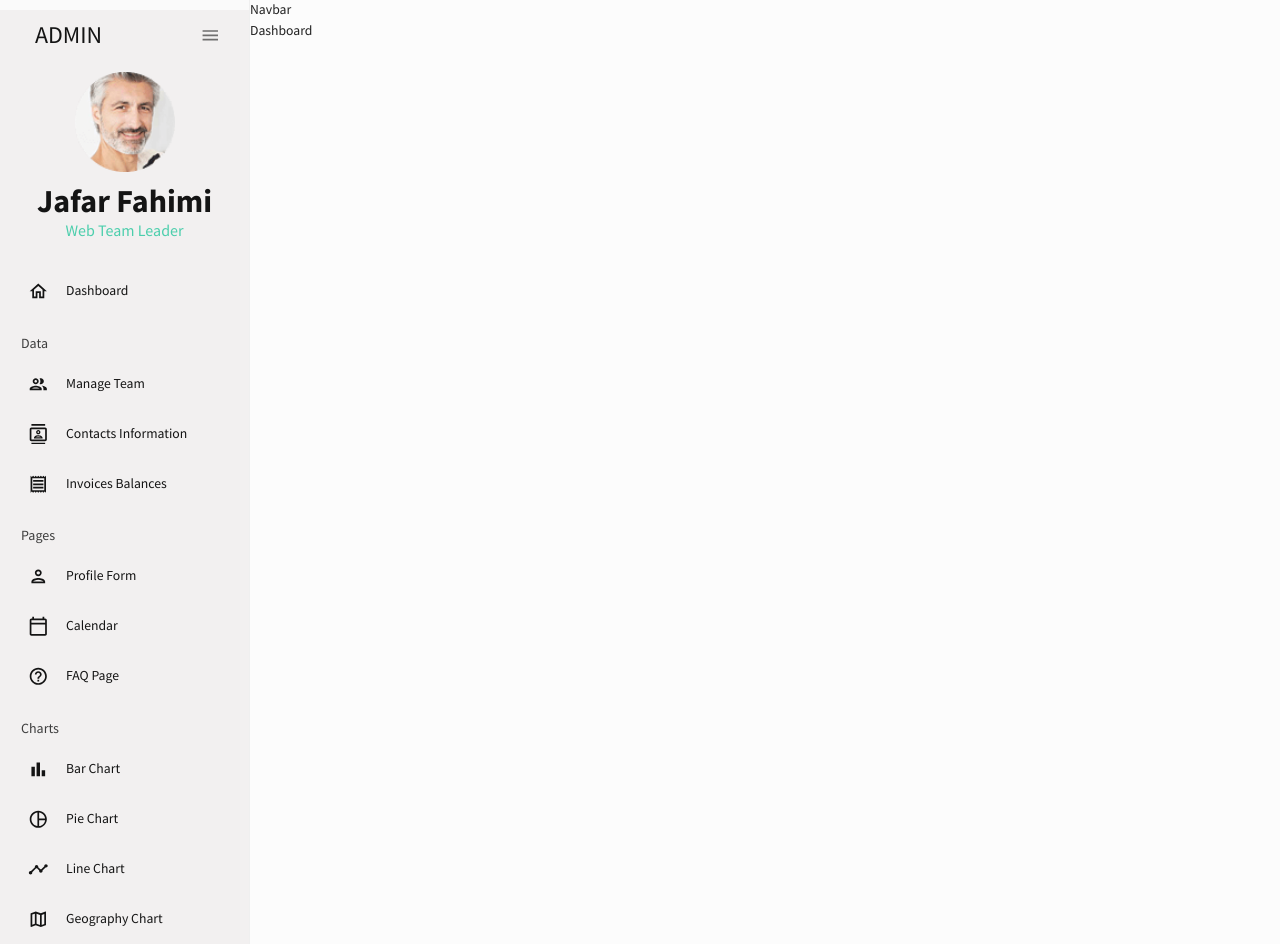
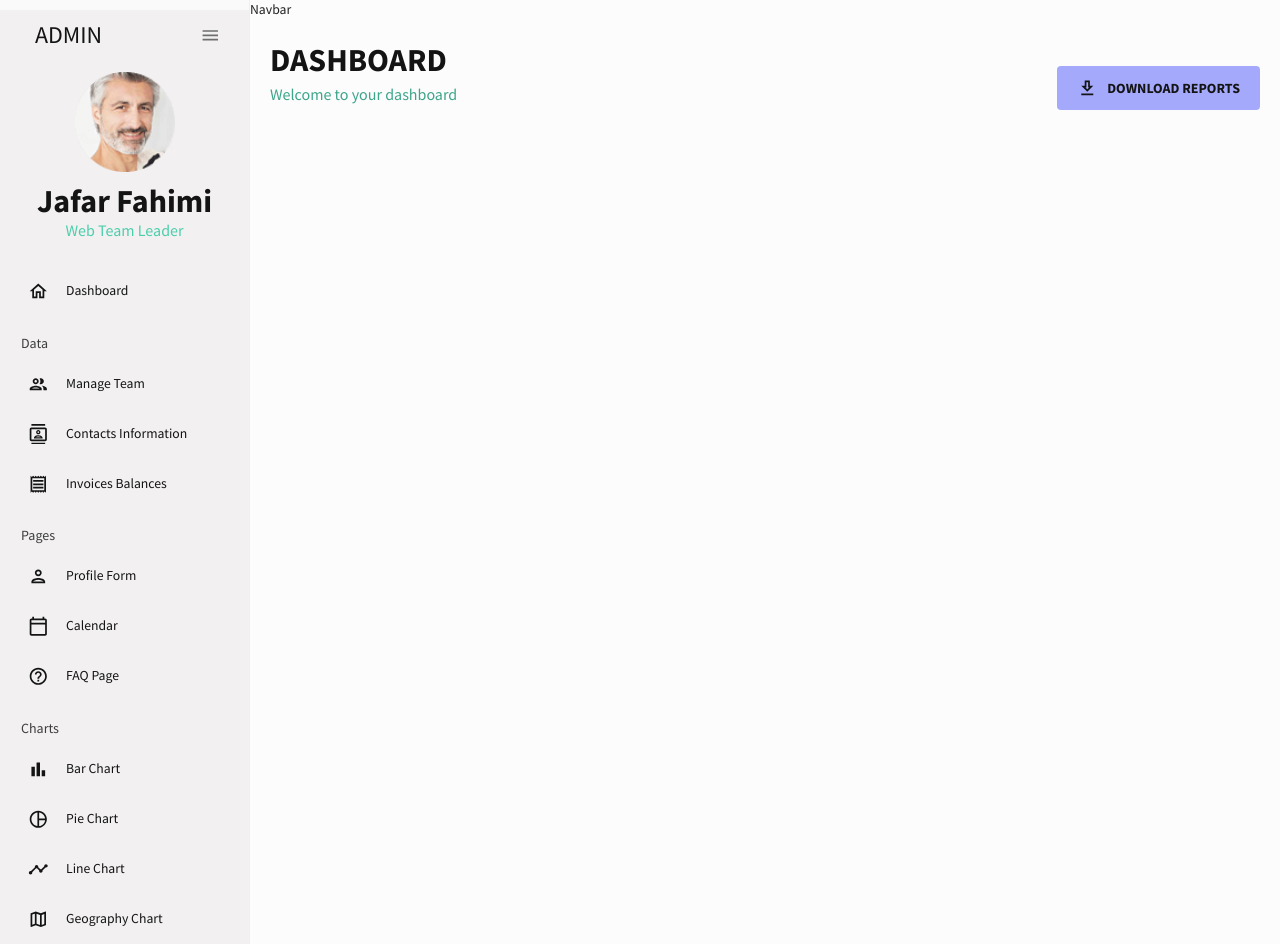
Before and after one commit to jafarFahimi/next-dashboard, a Next.js app: page / in a window 1280 px wide. Built offline with nearby package versions, Linux system fonts and the light colour scheme.

Commit message:
pages/index Box, Header coded

```diff
--- a/pages/index.tsx
+++ b/pages/index.tsx
@@ -1,8 +1,36 @@
+import DownloadOutlinedIcon from "@mui/icons-material/DownloadOutlined";
+import { Box, Button, useTheme } from "@mui/material";
+import Header from "components/Header";
 import { NextPage } from "next";
 import React from "react";
+import { tokens } from "styles/theme";
 
 const Dashboard: NextPage = () => {
-  return <div>Dashboard</div>;
+  const theme = useTheme();
+  const colors = tokens(theme.palette.mode);
+
+  return (
+    <Box m="20px">
+      {/* HEADER */}
+      <Box display="flex" justifyContent="space-between" alignItems="center">
+        <Header title="DASHBOARD" subtitle="Welcome to your dashboard" />
+        <Box>
+          <Button
+            sx={{
+              backgroundColor: colors.blueAccent[700],
+              color: colors.grey[100],
+              fontSize: "14px",
+              fontWeight: "bold",
+              padding: "10px 20px",
+            }}
+          >
+            <DownloadOutlinedIcon sx={{ mr: "10px" }} />
+            Download Reports
+          </Button>
+        </Box>
+      </Box>
+    </Box>
+  );
 };
 
 export default Dashboard;
```
